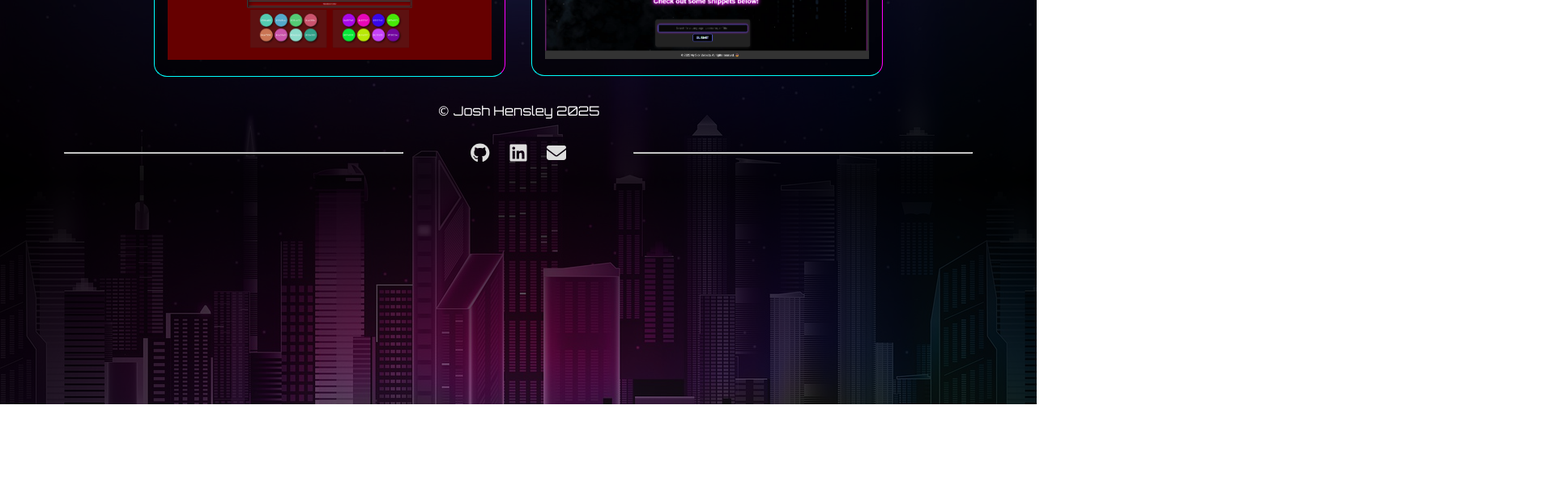
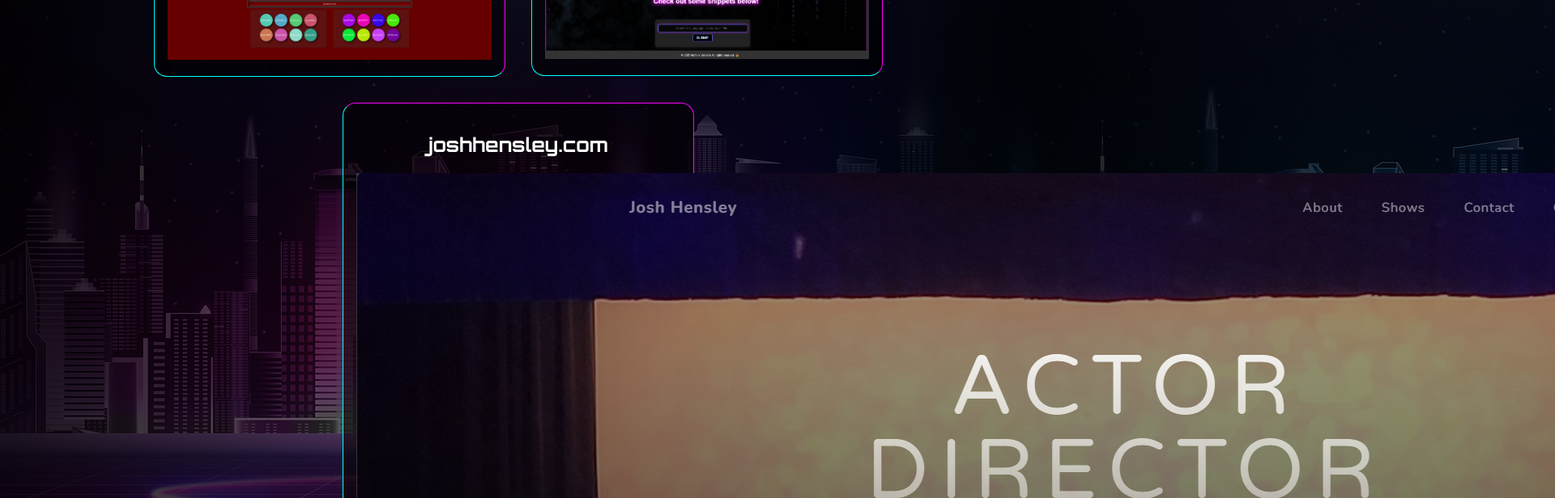
Before and after one commit to josh-hensley/portfolio, a React (Vite) app: page /Projects in a window 1280 px wide. Shown: the part 300-916 px from the top of the page at 81% size, 1920 px wide, since content can reach past the window. Before the commit the page ends 800 px from the top, so only its background shows below. Built offline with nearby package versions, Linux system fonts and the light colour scheme.

Commit message:
added acting/directing portfolio

```diff
--- a/src/Pages/Projects/index.tsx
+++ b/src/Pages/Projects/index.tsx
@@ -1,5 +1,6 @@
 import snippetScreenshot from '../../assets/Snippet_Screenshot.png'
 import colorMyWorldScreenshot from '../../assets/color-my-world.png'
+import joshhensleyScreenshot from '../../assets/jhcomscreenshot.png'
 
 const Projects: React.FC = () => {
     return (
@@ -13,6 +14,10 @@ const Projects: React.FC = () => {
                 <h2>Snippet</h2>
                 <a href="https://snippet-vzjo.onrender.com/" target='_blank'><img className='screenshot' src={ snippetScreenshot } alt="Color my world screenshot" /></a>
             </div>
+            <div className="card">
+                <h2>joshhensley.com</h2>
+                <a href="https://joshhensley.com/" target='_blank'><img src={ joshhensleyScreenshot } alt="joshhensley.com screenshot" /></a>
+            </div>
         </div>
     </main>
     )
```
Also changed, not shown: src/assets/jhcomscreenshot.png (added).
